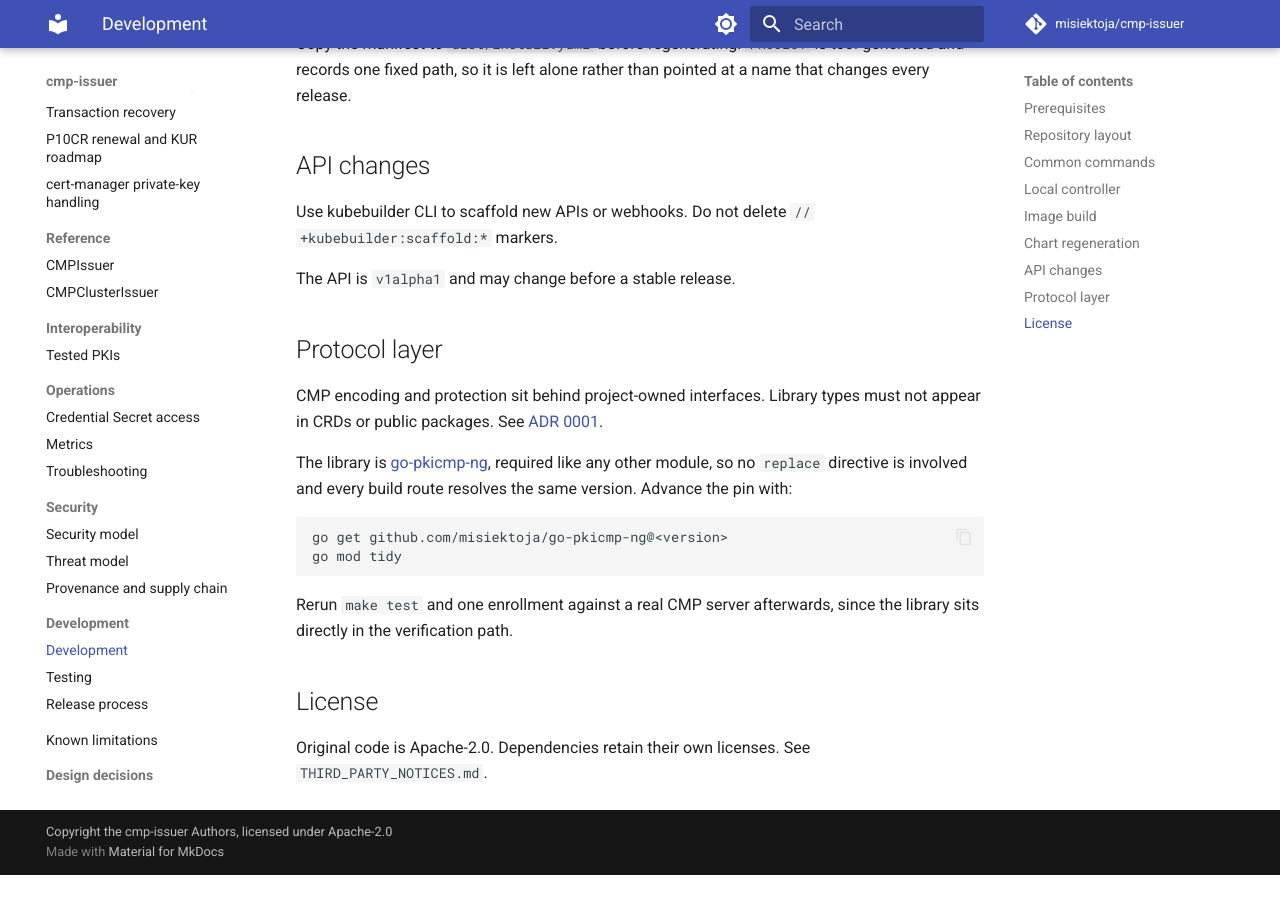
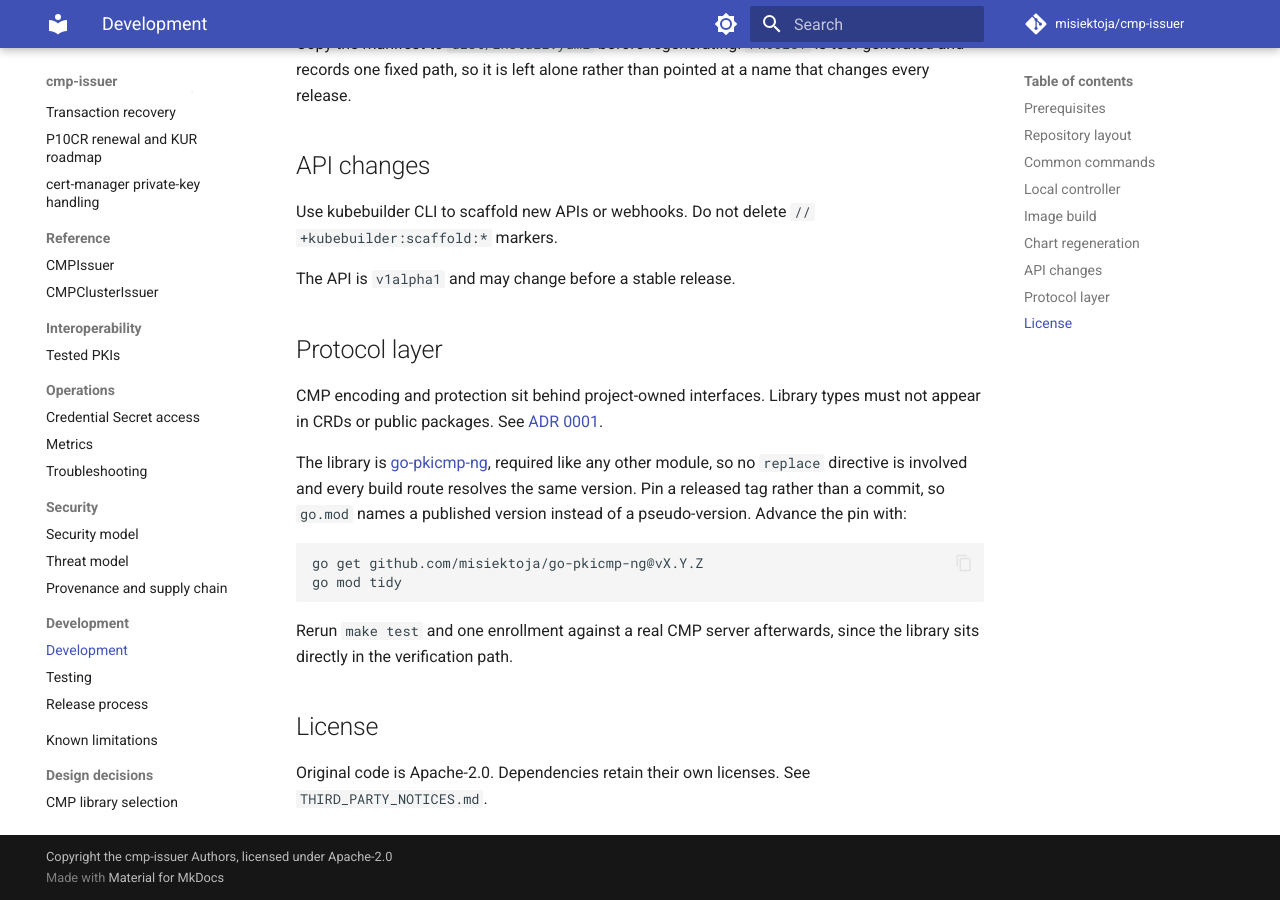
Before and after one commit to misiektoja/cmp-issuer, an MkDocs documentation site: the page built from docs/development/development.md, in a window 1280 px wide and 900 px high, scrolled down 2661 px. Built offline with MkDocs 1.6.1 and Material for MkDocs 9.7.7, drawn with Linux system fonts in a browser that asks for light colours; comment, search, counter and statistics services are not loaded; before the commit the page ends 3536 px from its top, so only the background shows below that.

Commit message:
docs(development): tell contributors to pin a released library tag

````diff
--- a/docs/development/development.md
+++ b/docs/development/development.md
@@ -97,10 +97,10 @@
 
 CMP encoding and protection sit behind project-owned interfaces. Library types must not appear in CRDs or public packages. See [ADR 0001](../adr/0001-cmp-library.md).
 
-The library is [go-pkicmp-ng](https://github.com/misiektoja/go-pkicmp-ng), required like any other module, so no `replace` directive is involved and every build route resolves the same version. Advance the pin with:
+The library is [go-pkicmp-ng](https://github.com/misiektoja/go-pkicmp-ng), required like any other module, so no `replace` directive is involved and every build route resolves the same version. Pin a released tag rather than a commit, so `go.mod` names a published version instead of a pseudo-version. Advance the pin with:
 
 ```sh
-go get github.com/misiektoja/go-pkicmp-ng@<version>
+go get github.com/misiektoja/go-pkicmp-ng@vX.Y.Z
 go mod tidy
 ```
 
````
